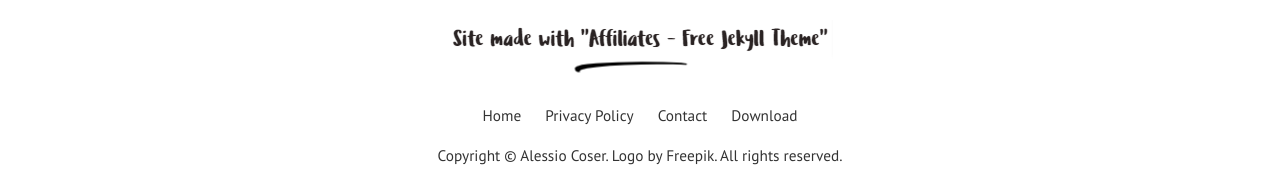
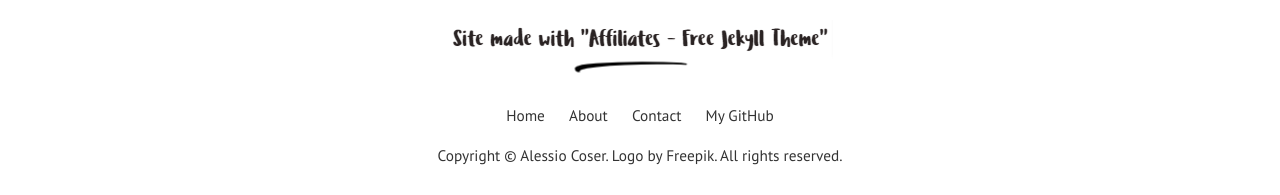
Before and after one commit to AlessioCoser/alessiocoser.github.io, a Jekyll site: the page built from index.html, in a window 1280 px wide and 900 px high, scrolled down 1263 px. Shown: the part 702-897 px from the top of the window. Built offline with Jekyll 4.4.1, drawn with Linux system fonts in a browser that asks for light colours; the list of posts is cut into pages by our own code; comment, search, counter and statistics services are not loaded.

Commit message:
Update footer menu

```diff
--- a/_data/menus.yml
+++ b/_data/menus.yml
@@ -21,12 +21,12 @@ footermenu:
 - title: Home
   url: ""
 
-- title: Privacy Policy
-  url: "privacy-policy/"
+- title: About
+  url: "about/"
 
 - title: Contact
   url: "contact/"
 
-- title: Download
-  url: https://bootstrapstarter.com/template-affiliates-bootstrap-jekyll/
+- title: My GitHub
+  url: https://github.com/AlessioCoser/
   external: true
```
